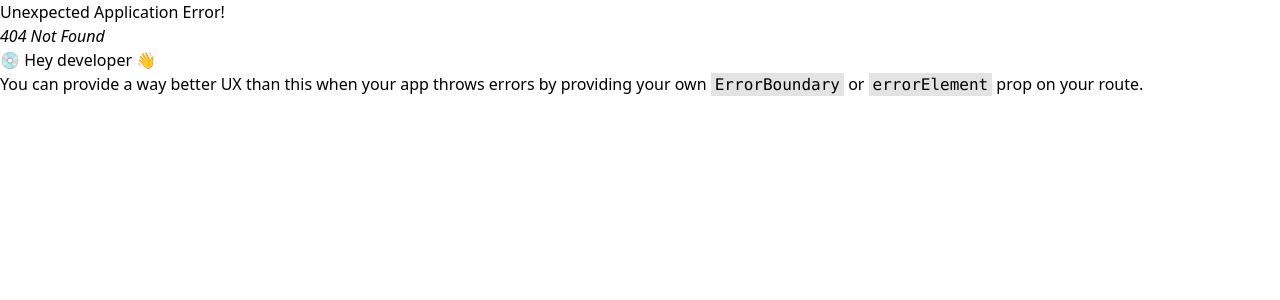
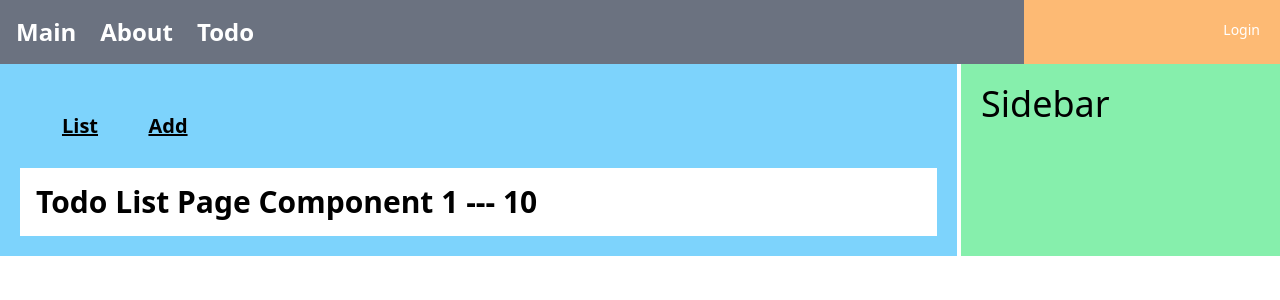
Before and after one commit to nareun130/ToyProject, a React (Create React App) app in the folder frontend/mall/: page /todo/list in a window 1280 px wide. Before the commit this address had no page. Shown: the top 300 px of the page. Built offline with nearby package versions, Linux system fonts and the light colour scheme.

Commit message:
feat : todoRouter 생성 및 list, add 페이지 이동 구현 => useNavigate, useSearchParam, useParam 사용

```diff
--- a/frontend/mall/src/components/menus/BasicMenu.js
+++ b/frontend/mall/src/components/menus/BasicMenu.js
@@ -10,6 +10,9 @@
             </li>
             <li className="pr-6 text-2xl">
                 <Link to={'/about'}>About</Link>
+            </li>
+            <li className="pr-6 text-2xl">
+                <Link to={'/todo/'}>Todo</Link>
             </li>
         </ul>
       </div>
--- a/frontend/mall/src/layouts/BasicLayout.js
+++ b/frontend/mall/src/layouts/BasicLayout.js
@@ -1,22 +1,21 @@
 import BasicMenu from "../components/menus/BasicMenu";
 
-const BasicLayout = ({children}) => {
+const BasicLayout = ({ children }) => {
   return (
     <>
-      <BasicMenu></BasicMenu>
+      <BasicMenu />
+
       <div
-      className="bg-white my-5 w-full flex flex-col space-y-4 md:flex-row
-      md:space-x-4 md:space-y-0">
-        <main
-        className="bg-sky-300 md:w-2/3 lg:w-3/4 px-5 py-40">
-            {children}
+        className="bg-white w-full flex flex-col space-y-1 md:flex-row
+      md:space-x-1 md:space-y-0"
+      >
+
+        <main className="bg-sky-300 md:w-4/5 lg:w-3/4 px-5 py-5">
+          {children}
         </main>
-        <aside
-        className="bg-green-300 md:w-1/3 lg:w-1/4 px-5 py-40">
-            <h1
-            className="text-2xl md:text-4xl">
-                Sidebar
-            </h1>
+
+        <aside className="bg-green-300 md:w-1/5 lg:w-1/4 px-5 flex py-5">
+          <h1 className="text-2xl md:text-4xl">Sidebar</h1>
         </aside>
       </div>
     </>
--- /dev/null
+++ b/frontend/mall/src/pages/todo/AddPage.js
@@ -0,0 +1,8 @@
+const AddPage = () => {
+
+    return <div className="text-3xl font-extrabold">
+        Todo Add Page
+    </div>
+}
+
+export default AddPage;
--- /dev/null
+++ b/frontend/mall/src/pages/todo/IndexPage.js
@@ -0,0 +1,34 @@
+import { Outlet, useNavigate } from "react-router-dom";
+import BasicLayout from "../../layouts/BasicLayout";
+import { useCallback } from "react";
+
+const IndexPage = () => {
+  const navigate = useNavigate();
+
+  const handleClickList = useCallback(() => {
+    navigate({ pathname: "list" });
+  });
+
+  const handleClickAdd = useCallback(() => {
+    navigate({ pathname: "add" });
+  });
+  return (
+    <BasicLayout>
+      <div className="w-full flex m-2 p-2">
+        <div className="text-xl m-1 p-2 w-20 font-extrabold text-center underline"
+        onClick={handleClickList}>
+          List
+        </div>
+        <div className="text-xl m-1 p-2 w-20 font-extrabold text-center underline"
+        onClick={handleClickAdd}>
+          Add
+        </div>
+      </div>
+      <div className="flex flex-wrap w-full">
+        <Outlet />
+      </div>
+    </BasicLayout>
+  );
+};
+
+export default IndexPage;
--- /dev/null
+++ b/frontend/mall/src/pages/todo/ListPage.js
@@ -0,0 +1,19 @@
+import {useSearchParams} from "react-router-dom";
+
+const ListPage = () => {
+
+  const [queryParams] = useSearchParams();
+
+  const page = queryParams.get("page") ? parseInt(queryParams.get("page")) : 1
+  const size = queryParams.get("size") ? parseInt(queryParams.get("size")) : 10
+
+  return (
+    <div className="p-4 w-full bg-white">
+      <div className="text-3xl font-extrabold">
+        Todo List Page Component {page} --- {size}
+      </div>
+    </div>
+  );
+};
+
+export default ListPage;
--- /dev/null
+++ b/frontend/mall/src/pages/todo/ReadPage.js
@@ -0,0 +1,11 @@
+import { useParams } from "react-router-dom";
+
+const ReadPage = () => {
+  const { tno } = useParams();
+  return (
+    <div className="text-3xl font-extrabold">
+      Todo Read Page Component {tno}
+    </div>
+  );
+};
+export default ReadPage;
--- a/frontend/mall/src/router/root.js
+++ b/frontend/mall/src/router/root.js
@@ -1,10 +1,13 @@
 import { Suspense, lazy } from "react";
 import {createBrowserRouter} from "react-router-dom";
+import todoRouter from "./todoRouter";
 
 const Loading = <div>Loading....</div>
+
 const Main = lazy(() => import("../pages/MainPage"))
-
 const About = lazy(() => import("../pages/AboutPage"))
+const TodoIndex = lazy(() => import("../pages/todo/IndexPage"))
+const TodoList = lazy(() => import("../pages/todo/ListPage"))
 
 const root = createBrowserRouter([
     {
@@ -14,6 +17,11 @@
     {
         path: "about",
         element: <Suspense fallback={Loading}><About/></Suspense>
+    },
+    {
+        path: "todo",
+        element: <Suspense fallback={Loading}><TodoIndex/></Suspense>,
+        children: todoRouter()
     }
 ]);
 
--- /dev/null
+++ b/frontend/mall/src/router/todoRouter.js
@@ -0,0 +1,31 @@
+import { Suspense, lazy } from "react";
+import { Navigate } from "react-router-dom";
+
+const Loading = <div>Loading....</div>
+const TodoList = lazy(() => import("../pages/todo/ListPage"))
+const TodoRead = lazy(() => import("../pages/todo/ReadPage"))
+const TodoAdd = lazy(() => import("../pages/todo/AddPage"))
+
+const todoRouter = () =>{
+    return [
+        {
+            path: "list",
+            element: <Suspense fallback={Loading}><TodoList/></Suspense>
+        },
+        {
+            path: "",
+            // replace 속성으로 자동 리다이렉션
+            element: <Navigate replace to="list" />
+        },
+        {
+            path: "read/:tno",
+            element: <Suspense fallback={Loading}><TodoRead/></Suspense>
+        },
+        {
+            path: "add",
+            element: <Suspense fallback={Loading}><TodoAdd/></Suspense>
+        }
+    ]
+}
+
+export default todoRouter;
```
